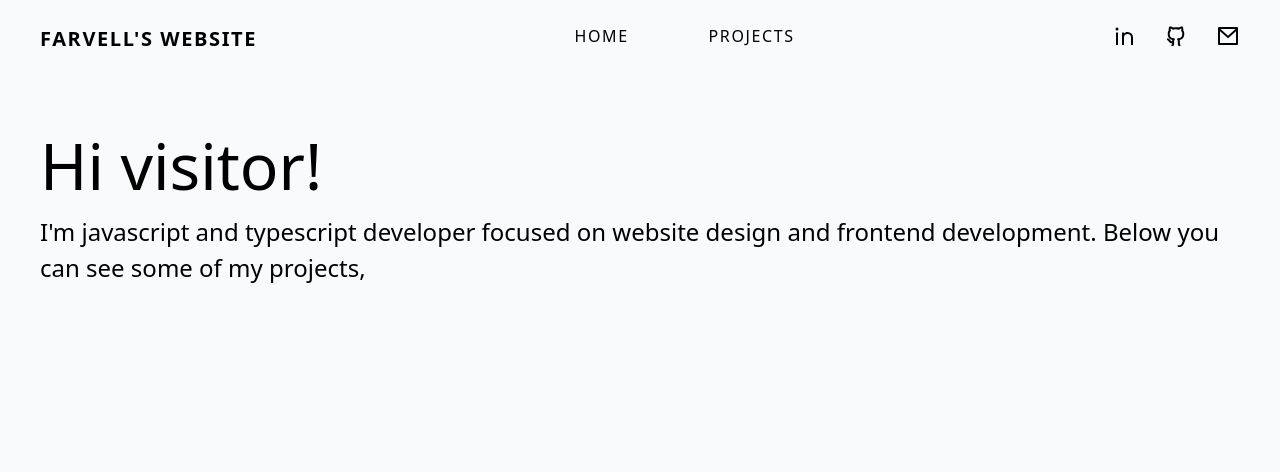
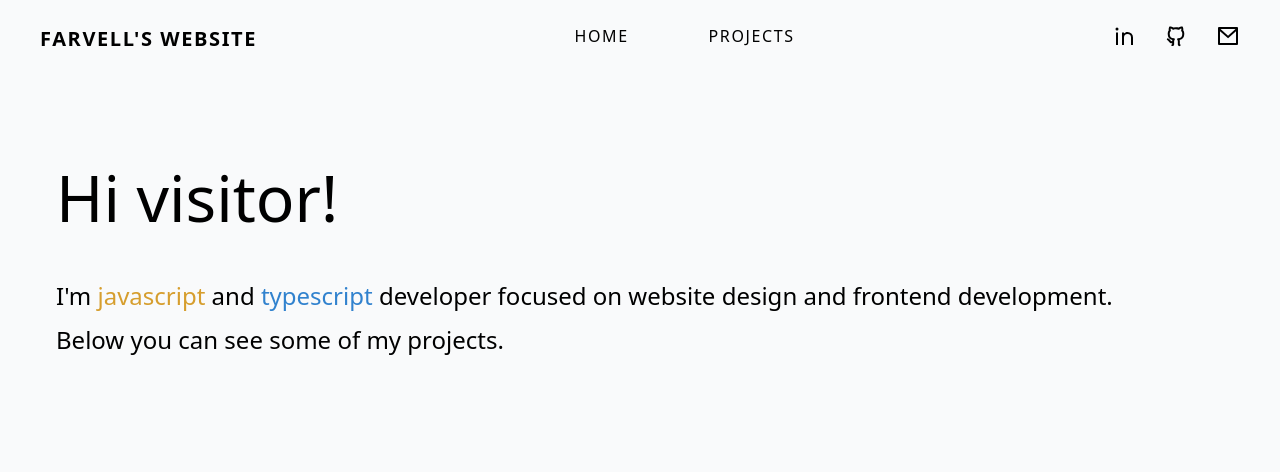
Before and after one commit to farvellhub/next-portfolio, a Next.js app: page / in a window 1280 px wide. Shown: the top 472 px of the page. Built offline with nearby package versions, Linux system fonts and the light colour scheme.

Commit message:
finished

```diff
--- a/pages/index.tsx
+++ b/pages/index.tsx
@@ -5,12 +5,13 @@ import { Slideshow } from "../components/";
 const IndexPage = (): JSX.Element => {
     return (
         <>
-            <div className="w-full flex justify-items-center flex-wrap py-50">
-                <h1 className="text-6xl w-full">Hi visitor!</h1>
-                <p className="text-2xl mb-16">
-                    I&apos;m javascript and typescript developer focused on website design and frontend development.
-                    Below you can see some of my projects,
+            <div className="w-full flex justify-items-center flex-wrap px-4">
+                <h1 className="text-6xl w-full py-8">Hi visitor!</h1>
+                <p className="text-2xl pb-2">
+                    I&apos;m <span className="text-yellow-600">javascript</span> and <span className="text-blue-600">typescript</span> developer focused on website design and frontend development.
                 </p>
+                <p className="text-2xl pb-16">Below you can see some of my projects.</p>
+
             </div>
 
             <Slideshow />
```
